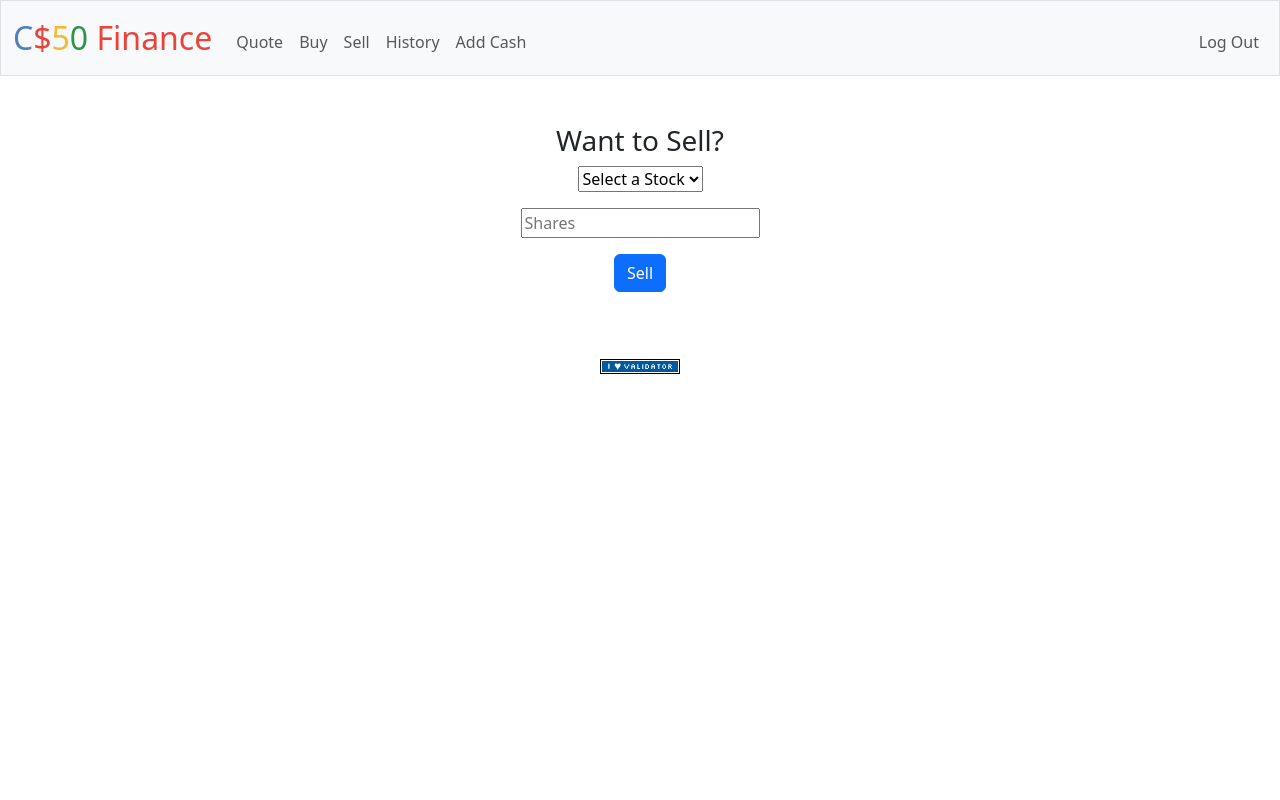
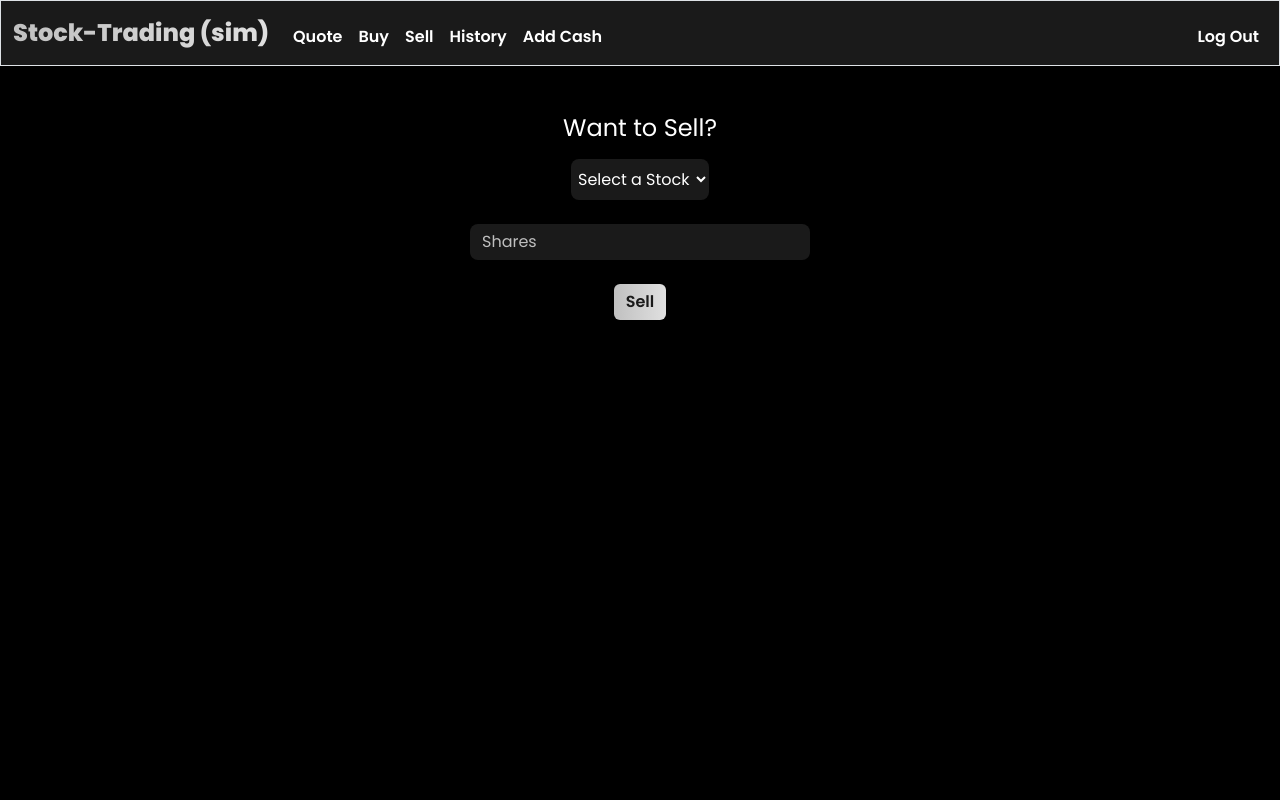
Before and after one commit to muizz-sajid/Home-Lab-Projects, a Flask app: page /sell in a window 1280 px wide. Run offline with Flask 3, Linux system fonts and the light colour scheme; a user stored in the database is signed in; some libraries are stand-ins or nearby versions.

Commit message:
finance folder edited

```diff
--- a/finance/static/styles.css
+++ b/finance/static/styles.css
@@ -1,28 +1,197 @@
-/* Size for brand */
-nav .navbar-brand
-{
-    font-size: xx-large;
+/* Import Google Font (Poppins) */
+@import url('https://fonts.googleapis.com/css2?family=Poppins:wght@300;400;600;800&display=swap');
+
+:root {
+    --color-bg:            #000000;
+    --color-surface:       #1a1a1a;
+    --color-muted-surface: #2e2e2e;
+    --color-primary:       #c0c0c0;
+    --color-accent:        #e0e0e0;
+    --color-text:          #ffffff;
+    --color-muted:         #bfbfbf;
+    --spacing-sm:          0.5rem;
+    --spacing-md:          1rem;
+    --spacing-lg:          1.5rem;
+    --radius:              0.5rem;
+    }
+
+
+/* Reset & Base */
+* {
+    box-sizing: border-box;
+    margin: 0;
+    padding: 0;
 }
 
-/* Colors for brand */
-nav .navbar-brand .blue
-{
-    color: #537fbe;
-}
-nav .navbar-brand .red
-{
-    color: #ea433b;
-}
-nav .navbar-brand .yellow
-{
-    color: #f5b82e;
-}
-nav .navbar-brand .green
-{
-    color: #2e944b;
+body {
+    font-family: 'Poppins', sans-serif;
+    background-color: var(--color-bg);
+    color: var(--color-text);
+    min-height: 100vh;
+    display: flex;
+    flex-direction: column;
 }
 
-.table_alignment{
-    margin: auto;
-    width: 70%;
+/* Navbar Overrides */
+.navbar {
+    background-color: var(--color-surface) !important;
+    box-shadow: 0 2px 4px rgba(0,0,0,0.5);
 }
+.navbar-brand {
+    font-weight: 800;
+    font-size: 1.5rem;
+    background: linear-gradient(90deg, var(--color-primary), var(--color-accent));
+    -webkit-background-clip: text;
+    background-clip: text;
+    -webkit-text-fill-color: transparent;
+}
+.nav-link {
+   color: var(--color-text) !important;
+   font-weight: 600;
+   position: relative;
+}
+
+.nav-link::after {
+    content: '';
+    position: absolute;
+    left: 0;
+    right: 0;
+    bottom: -2px;
+    height: 2px;
+    background: linear-gradient(90deg, var(--color-primary), var(--color-accent));
+    transform: scaleX(0);
+    transition: transform 0.3s ease;
+}
+
+.nav-link:hover::after {
+    transform: scaleX(1);
+}
+
+    /* Container & Main */
+.container {
+    flex: 1;
+}
+
+main.container {
+    padding: var(--spacing-lg) 0;
+}
+
+    /* Tables */
+.table_alignment {
+    width: 100%;
+    margin: var(--spacing-md) auto;
+    border-collapse: collapse;
+}
+
+.table_alignment th,
+.table_alignment td {
+    padding: var(--spacing-sm) var(--spacing-md);
+    border-bottom: 1px solid var(--color-muted-surface);
+}
+
+.table_alignment thead th {
+    background-color: var(--color-surface);
+    font-weight: 600;
+}
+
+.table_alignment tbody tr:hover {
+    background-color: var(--color-muted-surface);
+}
+
+    /* Buttons */
+.btn-primary {
+    background: linear-gradient(90deg, var(--color-primary), var(--color-accent)) !important;
+    border: none !important;
+    font-weight: 600;
+    transition: transform 0.2s;
+    color: #1a1a1a;
+}
+
+.btn-primary:hover {
+    transform: translateY(-2px);
+}
+
+    /* Forms */
+.form-control {
+    background-color: var(--color-surface) !important;
+    color: var(--color-text) !important;
+    border: none !important;
+    border-radius: var(--radius) !important;
+    width: auto !important;
+}
+
+.form-control::placeholder {
+    color: var(--color-muted) !important;
+}
+
+.form-select {
+    appearance: auto;
+    -webkit-appearance: auto;
+    -moz-appearance: auto;
+
+    /* remove Bootstrap’s custom arrow */
+    background-image: none !important;
+
+    background-color: var(--color-surface) !important;
+    color: var(--color-text) !important;
+    border: none !important;
+    border-radius: var(--radius) !important;
+    padding: 0.5rem 0.2rem !important;
+    width: auto !important;
+    max-width: 100% !important;
+    appearance: auto;
+    -webkit-appearance: auto;
+    box-shadow: none !important;
+}
+
+.mb-3 {
+    margin-bottom: var(--spacing-lg) !important;
+}
+
+    /* Alerts */
+.alert-primary {
+    background-color: var(--color-surface) !important;
+    color: var(--color-text) !important;
+    border: none;
+    box-shadow: 0 1px 2px rgba(0,0,0,0.3);
+}
+
+    /* Links */
+a {
+    text-decoration: none;
+    color: var(--color-text);
+    position: relative;
+}
+
+a::after {
+    content: '';
+    position: absolute;
+    left: 0;
+    right: 0;
+    bottom: -2px;
+    height: 2px;
+    background: linear-gradient(90deg, var(--color-primary), var(--color-accent));
+    transform: scaleX(0);
+    transition: transform 0.3s ease;
+}
+
+a:hover::after {
+    transform: scaleX(1);
+}
+
+    /* Headings */
+h3 {
+    font-size: 1.5rem;
+    margin-bottom: var(--spacing-md);
+}
+
+    /* Footer */
+footer {
+    padding: var(--spacing-md) 0;
+    background-color: var(--color-bg);
+}
+
+    /* Utility */
+.text-center {
+    text-align: center !important;
+}
--- a/finance/templates/apology.html
+++ b/finance/templates/apology.html
@@ -7,5 +7,5 @@
 {% block main %}
     <!-- https://memegen.link/ -->
     <!-- https://knowyourmeme.com/memes/grumpy-cat -->
-    <img alt="{{ top }}" class="border img-fluid" src="https://api.memegen.link/images/custom/{{ top | urlencode }}/{{ bottom | urlencode }}.jpg?background=https://i.imgur.com/CsCgN7Ll.png&width=400" title="{{ top }}">
+    <img data-aos="fade-up" data-aos-delay="300" alt="{{ top }}" class="border img-fluid" src="https://api.memegen.link/images/custom/{{ top | urlencode }}/{{ bottom | urlencode }}.jpg?background=https://i.imgur.com/CsCgN7Ll.png&width=400" title="{{ top }}">
 {% endblock %}
--- a/finance/templates/buy.html
+++ b/finance/templates/buy.html
@@ -6,7 +6,7 @@
 
 {% block main %}
     <form action="/buy" method="post">
-        <h3>Buy Stocks</h3>
+        <h3 data-aos="fade-right">Buy Stocks</h3>
         <div class="mb-3">
             <input class="form-control mx-auto w-auto" placeholder = 'symbol' name='symbol' id='symbol' type='text' autofocus>
         </div>
@@ -14,7 +14,7 @@
             <input class="form-control mx-auto w-auto" placeholder = 'shares' name='shares' id='shares' type='shares'>
         </div>
         <div>
-            <button class="btn btn-primary" type='submit'>BUY</button>
+            <button data-aos="fade-up" data-aos-delay="300" class="btn btn-primary" type='submit'>BUY</button>
         </div>
 
     </form>
--- a/finance/templates/cash_add.html
+++ b/finance/templates/cash_add.html
@@ -6,12 +6,12 @@
 
 {% block main %}
     <form action="/cash_add" method="post">
-        <h3>Want to Add Cash?</h3>
+        <h3 data-aos="fade-down">Want to Add Cash?</h3>
         <div class="mb-3">
             <input class="form-control mx-auto w-auto" placeholder = "Please Insert Amount" name="amount" id="amount" type="text" autofocus>
         </div>
         <div>
-            <button class="btn btn-primary" type='submit'>Submit</button>
+            <button data-aos="fade-up" data-aos-delay="300" class="btn btn-primary" type='submit'>Submit</button>
         </div>
 
     </form>
--- a/finance/templates/history.html
+++ b/finance/templates/history.html
@@ -5,8 +5,8 @@
 {% endblock %}
 
 {% block main %}
-    <h3>My History</h3>
-    <table class="table_alignment">
+    <h3 data-aos="fade-down">My History</h3>
+    <table class="table_alignment" data-aos="fade-up" data-aos-delay="200">
         <thead>
             <tr>
                 <th>Type</th>
--- a/finance/templates/layout.html
+++ b/finance/templates/layout.html
@@ -11,12 +11,13 @@
         <link href="https://cdn.jsdelivr.net/npm/bootstrap@5.3.3/dist/css/bootstrap.min.css" rel="stylesheet" integrity="sha384-QWTKZyjpPEjISv5WaRU9OFeRpok6YctnYmDr5pNlyT2bRjXh0JMhjY6hW+ALEwIH" crossorigin="anonymous">
         <script src="https://cdn.jsdelivr.net/npm/bootstrap@5.3.3/dist/js/bootstrap.bundle.min.js" integrity="sha384-YvpcrYf0tY3lHB60NNkmXc5s9fDVZLESaAA55NDzOxhy9GkcIdslK1eN7N6jIeHz" crossorigin="anonymous"></script>
 
+        <link href="https://cdn.jsdelivr.net/npm/aos@2.3.4/dist/aos.css" rel="stylesheet">
         <!-- https://favicon.io/emoji-favicons/money-bag/ -->
         <link href="/static/favicon.ico" rel="icon">
 
         <link href="/static/styles.css" rel="stylesheet">
 
-        <title>C$50 Finance: {% block title %}{% endblock %}</title>
+        <title>Stock-Trading: {% block title %}{% endblock %}</title>
 
     </head>
 
@@ -24,26 +25,26 @@
 
         <nav class="bg-light border navbar navbar-expand-md navbar-light">
             <div class="container-fluid">
-                <a class="navbar-brand" href="/"><span class="blue">C</span><span class="red">$</span><span class="yellow">5</span><span class="green">0</span> <span class="red">Finance</span></a>
+                <a data-aos="fade-right" class="navbar-brand" href="/">Stock-Trading (sim)</a>
                 <button aria-controls="navbar" aria-expanded="false" aria-label="Toggle navigation" class="navbar-toggler" data-bs-target="#navbar" data-bs-toggle="collapse" type="button">
                     <span class="navbar-toggler-icon"></span>
                 </button>
                 <div class="collapse navbar-collapse" id="navbar">
                     {% if session["user_id"] %}
                         <ul class="navbar-nav me-auto mt-2">
-                            <li class="nav-item"><a class="nav-link" href="/quote">Quote</a></li>
-                            <li class="nav-item"><a class="nav-link" href="/buy">Buy</a></li>
-                            <li class="nav-item"><a class="nav-link" href="/sell">Sell</a></li>
-                            <li class="nav-item"><a class="nav-link" href="/history">History</a></li>
-                            <li class="nav-item"><a class="nav-link" href="/cash_add">Add Cash</a></li>
+                            <li data-aos="fade-down" class="nav-item"><a class="nav-link" href="/quote">Quote</a></li>
+                            <li data-aos="fade-down" class="nav-item"><a class="nav-link" href="/buy">Buy</a></li>
+                            <li data-aos="fade-down" class="nav-item"><a class="nav-link" href="/sell">Sell</a></li>
+                            <li data-aos="fade-down" class="nav-item"><a class="nav-link" href="/history">History</a></li>
+                            <li data-aos="fade-down" class="nav-item"><a class="nav-link" href="/cash_add">Add Cash</a></li>
                         </ul>
                         <ul class="navbar-nav ms-auto mt-2">
-                            <li class="nav-item"><a class="nav-link" href="/logout">Log Out</a></li>
+                            <li data-aos="fade-left" class="nav-item"><a class="nav-link" href="/logout">Log Out</a></li>
                         </ul>
                     {% else %}
                         <ul class="navbar-nav ms-auto mt-2">
-                            <li class="nav-item"><a class="nav-link" href="/register">Register</a></li>
-                            <li class="nav-item"><a class="nav-link" href="/login">Log In</a></li>
+                            <li data-aos="fade-left" class="nav-item"><a class="nav-link" href="/register">Register</a></li>
+                            <li data-aos="fade-left" class="nav-item"><a class="nav-link" href="/login">Log In</a></li>
                         </ul>
                     {% endif %}
                 </div>
@@ -51,7 +52,7 @@
         </nav>
 
         {% if get_flashed_messages() %}
-            <header>
+            <header data-aos="slide-down">
                 <div class="alert alert-primary mb-0 text-center" role="alert">
                     {{ get_flashed_messages() | join(" ") }}
                 </div>
@@ -62,26 +63,14 @@
             {% block main %}{% endblock %}
         </main>
 
-        <footer class="mb-5">
-            <form action="https://validator.w3.org/check" class="text-center" enctype="multipart/form-data" method="post" target="_blank">
-                <input name="doctype" type="hidden" value="HTML5">
-                <input name="fragment" type="hidden">
-                <input alt="Validate" src="/static/I_heart_validator.png" type="image"> <!-- https://validator.w3.org/ -->
-            </form>
-            <script>
-                document.addEventListener('DOMContentLoaded', function() {
-                    // Adapted from https://stackoverflow.com/a/10162353
-                    const html = '<!DOCTYPE ' +
-                    document.doctype.name +
-                    (document.doctype.publicId ? ' PUBLIC "' + document.doctype.publicId + '"' : '') +
-                    (!document.doctype.publicId && document.doctype.systemId ? ' SYSTEM' : '') +
-                    (document.doctype.systemId ? ' "' + document.doctype.systemId + '"' : '') +
-                    '>\n' + document.documentElement.outerHTML;
-                    document.querySelector('form[action="https://validator.w3.org/check"] > input[name="fragment"]').value = html;
-                });
-            </script>
-        </footer>
 
+        <script src="https://cdn.jsdelivr.net/npm/aos@2.3.4/dist/aos.js"></script>
+        <script>
+            AOS.init({
+            duration: 800,
+            once: true
+            });
+        </script>
     </body>
 
 </html>
--- a/finance/templates/login.html
+++ b/finance/templates/login.html
@@ -5,6 +5,7 @@
 {% endblock %}
 
 {% block main %}
+    <h3 data-aos="fade-down">Log In</h3>
     <form action="/login" method="post">
         <div class="mb-3">
             <input autocomplete="off" autofocus class="form-control mx-auto w-auto" name="username" placeholder="Username" type="text">
@@ -12,6 +13,6 @@
         <div class="mb-3">
             <input class="form-control mx-auto w-auto" name="password" placeholder="Password" type="password">
         </div>
-        <button class="btn btn-primary" type="submit">Log In</button>
+        <button data-aos="fade-up" data-aos-delay="300" class="btn btn-primary" type="submit">Log In</button>
     </form>
 {% endblock %}
--- a/finance/templates/quote.html
+++ b/finance/templates/quote.html
@@ -5,14 +5,14 @@
 {% endblock %}
 
 {% block main %}
-    <h3>Please Insert the Stock Symbol Below to Check</h3>
-    <h3>Current Prices</h3>
+    <h3 data-aos="fade-down">Please Insert the Stock Symbol Below to Check</h3>
+    <h3 data-aos="fade-down">Current Prices</h3>
     <form action="/quote" method="post">
         <div class="mb-3">
             <input class="form-control mx-auto w-auto" placeholder = 'symbol' name='symbol' id='symbol' type='text' autofocus>
         </div>
         <div>
-            <button class="btn btn-primary" type='submit'>Submit</button>
+            <button data-aos="fade-up" data-aos-delay="300" class="btn btn-primary" type='submit'>Submit</button>
         </div>
 
     </form>
--- a/finance/templates/quoted.html
+++ b/finance/templates/quoted.html
@@ -5,7 +5,7 @@
 {% endblock %}
 
 {% block main %}
-    <div>
+    <div data-aos="fade-up" data-aos-delay="300">
         <p>Company Name: {{ name }}</p>
         <p>Symbol: {{ symbol }}</p>
         <p>Cost per Share: {{ price }}</p>
--- a/finance/templates/register.html
+++ b/finance/templates/register.html
@@ -6,7 +6,7 @@
 
 {% block main %}
     <form action="/register" method="post">
-        <h3>Want to Register?</h3>
+        <h3 data-aos="fade-down">Want to Register?</h3>
         <div class="mb-3">
             <input class="form-control mx-auto w-auto" placeholder = 'Username' name='username' id='username' type='text' autofocus>
         </div>
@@ -17,7 +17,7 @@
             <input class="form-control mx-auto w-auto" placeholder = 'Confirmation' name='confirmation' id='confirmation' type='password'>
         </div>
         <div>
-            <button class="btn btn-primary" type='submit'>Submit</button>
+            <button data-aos="fade-up" data-aos-delay="300" class="btn btn-primary" type='submit'>Submit</button>
         </div>
 
     </form>
--- a/finance/templates/sell.html
+++ b/finance/templates/sell.html
@@ -6,9 +6,9 @@
 
 {% block main %}
     <form action="/sell" method="post">
-        <h3>Want to Sell?</h3>
+        <h3 data-aos="fade-left">Want to Sell?</h3>
         <div class="mb-3">
-            <select name='symbol' id='symbol'>
+            <select class="form-select mx-auto w-auto" name='symbol' id='symbol'>
                 <option value= ""> Select a Stock </option>
                 {% for sym in symbols %}
                     <option value= '{{ sym }}'>{{ sym }}</option>
@@ -16,10 +16,10 @@
             </select>
         </div>
         <div class="mb-3">
-            <input name="shares" id="shares" type="text" placeholder="Shares">
+            <input class="form-control mx-auto w-auto" name="shares" id="shares" type="text" placeholder="Shares">
         </div>
         <div class="mb-3">
-            <button class="btn btn-primary" type='submit'>Sell</button>
+            <button data-aos="fade-up" data-aos-delay="300" class="btn btn-primary" type='submit'>Sell</button>
         </div>
 
     </form>
```
Also changed, not shown: finance/1.sql (deleted, +0 -12 lines), finance/folder_structure.txt (added, +31 -0 lines), finance/templates/index.html (+4 -4 lines), finance/README.md (added), finance/finance.db, finance/static/I_heart_validator.png (deleted), 2 other files.
